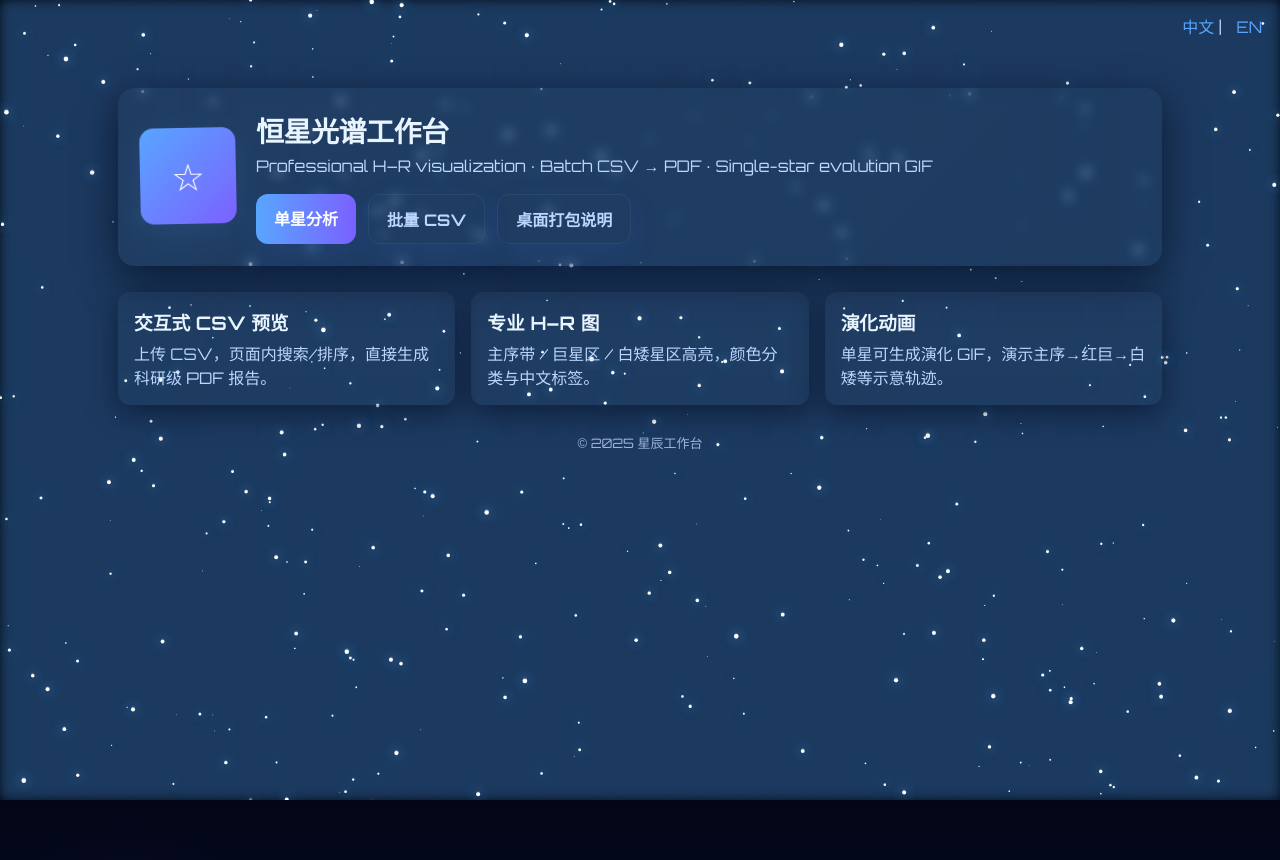
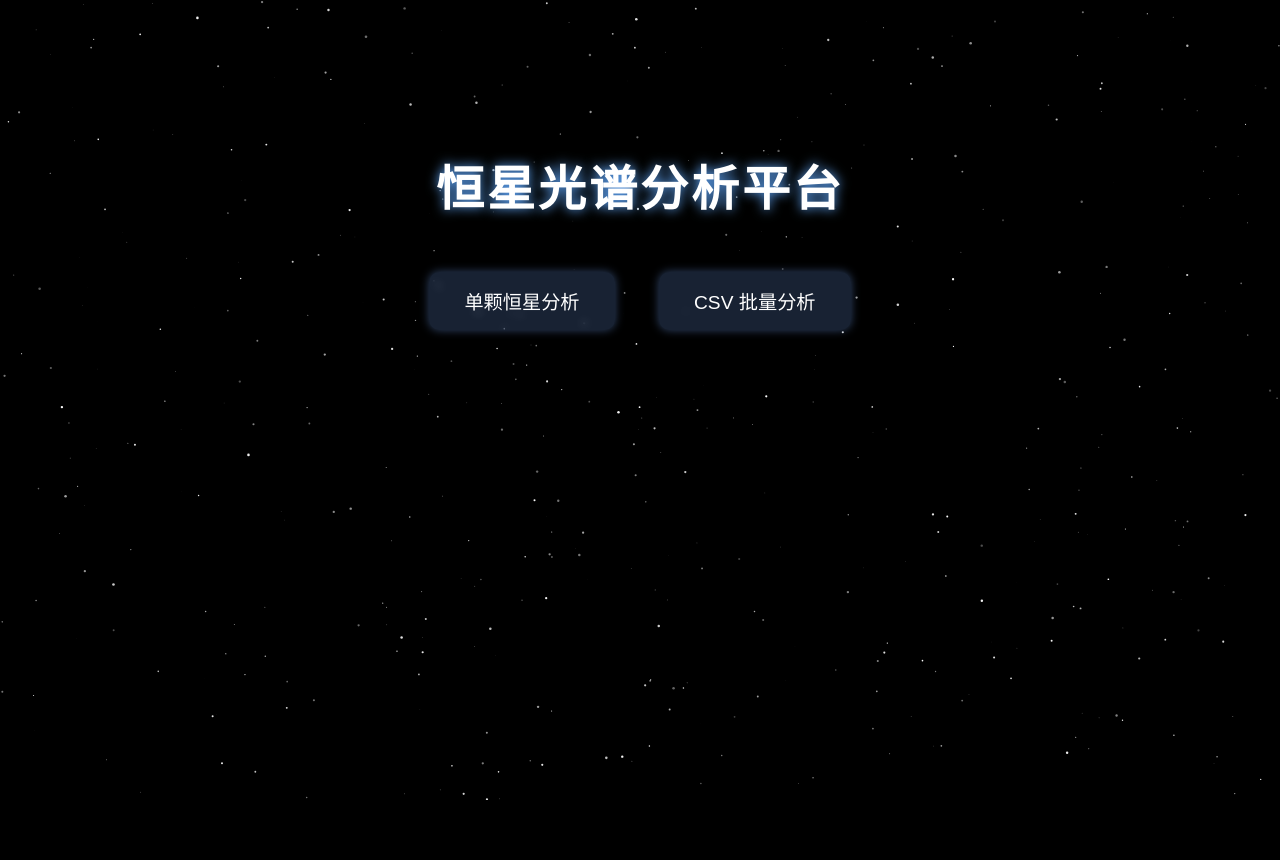
Before and after one commit to sriubasastor-debug/stellar-spectrum-web, a Python web app: template templates/index.html in a window 1280 px wide. After the commit the page ends 800 px from the top, so only its background shows below. Run offline with Jinja, Linux system fonts and the light colour scheme; the template is opened without the code that fills it, so the values that code supplies are empty; some libraries are stand-ins or nearby versions; some web fonts are replaced.

Commit message:
Update index.html

```diff
--- a/templates/index.html
+++ b/templates/index.html
@@ -1,139 +1,133 @@
 <!DOCTYPE html>
-<html lang="{{ 'zh' if lang == 'zh' else 'en' }}">
+<html lang="zh">
 <head>
-  <meta charset="utf-8" />
-  <meta name="viewport" content="width=device-width,initial-scale=1" />
-  <title>{{ t('title') if t else '恒星光谱工作台' }}</title>
+    <meta charset="UTF-8">
+    <title>恒星光谱分析平台</title>
 
-  <!-- AOS 动画 -->
-  <link href="https://cdn.jsdelivr.net/npm/aos@2.3.4/dist/aos.css" rel="stylesheet" />
-  <!-- Google font fallback -->
-  <link href="https://fonts.googleapis.com/css2?family=Orbitron:wght@400;700&display=swap" rel="stylesheet">
-
+    <!-- 全局字体 -->
     <style>
-    /* 载入本地中文字体（请确保 static/fonts/NotoSansSC-Regular.otf 已存在） */
     @font-face {
         font-family: "CHN";
-      src: url("/static/fonts/NotoSansSC-Regular.otf") format("opentype");
-      font-weight: 400;
-      font-style: normal;
+        src: url("/static/fonts/NotoSansSC-Regular.otf");
     }
-    :root{
-      --bg1:#020617;
-      --bg2:#071028;
-      --neon:#58a6ff;
-      --accent:#7b61ff;
-      --glass: rgba(255,255,255,0.03);
+    body {
+        font-family: "CHN", sans-serif;
+        margin: 0;
+        padding: 0;
+        overflow-x: hidden;
+        background: black;
+        color: white;
     }
-    *{box-sizing:border-box}
-    html,body{height:100%;margin:0;font-family: "CHN", "Orbitron", sans-serif;color:#e8f4ff}
-    body{background:radial-gradient(1200px 600px at 10% 10%, rgba(124,58,237,0.04), transparent 10%), linear-gradient(180deg,var(--bg1),var(--bg2));overflow:hidden}
+    </style>
 
-    /* starfield canvas full screen */
-    canvas#starfield{position:fixed;inset:0;z-index:0}
+    <!-- 星空背景 Canvas 样式 -->
+    <style>
+        #starfield {
+            position: fixed;
+            top: 0;
+            left: 0;
+            width: 100%;
+            height: 100%;
+            z-index: -1;
+        }
 
-    /* foreground container */
-    .wrap{position:relative;z-index:5;max-width:1100px;margin:60px auto;padding:28px}
+        .container {
+            text-align: center;
+            margin-top: 150px;
+        }
 
-    .hero{
-      display:flex;align-items:center;gap:20px;padding:22px;border-radius:16px;background:linear-gradient(135deg, rgba(255,255,255,0.02), rgba(255,255,255,0.01));
-      box-shadow:0 12px 40px rgba(2,6,23,0.6);backdrop-filter:blur(6px)
+        h1 {
+            font-size: 3rem;
+            letter-spacing: 3px;
+            text-shadow: 0 0 18px #6eb6ff;
+            animation: glow 3s ease-in-out infinite alternate;
         }
-    .logo{
-      width:96px;height:96px;border-radius:14px;background:linear-gradient(135deg,var(--neon),var(--accent));
-      display:flex;align-items:center;justify-content:center;color:white;font-size:38px;box-shadow:0 8px 30px rgba(80,150,255,0.12)
+
+        @keyframes glow {
+            from { text-shadow: 0 0 10px #5fa8ff; }
+            to   { text-shadow: 0 0 25px #8ccaff; }
         }
-    .meta h1{margin:0;font-size:28px;letter-spacing: -0.5px}
-    .meta p{margin:6px 0 0;color:#bcd6ff}
 
-    .actions{margin-top:18px;display:flex;gap:12px;flex-wrap:wrap}
-    .btn{padding:12px 18px;border-radius:12px;background:linear-gradient(90deg,var(--neon),var(--accent));color:white;text-decoration:none;font-weight:700;box-shadow:0 10px 30px rgba(60,100,230,0.12)}
-    .btn.ghost{background:transparent;border:1px solid rgba(255,255,255,0.06);color:#bcd6ff}
+        .btn {
+            padding: 15px 35px;
+            font-size: 1.2rem;
+            border-radius: 10px;
+            border: none;
+            margin: 20px;
+            cursor: pointer;
+            background: rgba(120,170,255,0.2);
+            color: white;
+            backdrop-filter: blur(5px);
+            transition: 0.3s;
+            box-shadow: 0 0 10px rgba(120,170,255,0.4);
+        }
 
-    .grid{margin-top:26px;display:grid;grid-template-columns:repeat(auto-fit,minmax(260px,1fr));gap:16px}
-    .card{padding:16px;border-radius:12px;background:linear-gradient(180deg, rgba(255,255,255,0.02), rgba(255,255,255,0.01));box-shadow:0 8px 30px rgba(2,6,23,0.5)}
-    .card h3{margin:0 0 6px}
-    .card p{margin:0;color:#bcd6ff}
+        .btn:hover {
+            background: rgba(120,170,255,0.5);
+            box-shadow: 0 0 20px rgba(120,170,255,0.9);
+        }
+    </style>
 
-    .footer{margin-top:28px;text-align:center;color:#9fb4d9;font-size:13px}
+    <!-- GSAP 动画库 -->
+    <script src="https://cdnjs.cloudflare.com/ajax/libs/gsap/3.12.2/gsap.min.js"></script>
+</head>
 
-    .lang{position:fixed;right:18px;top:14px;color:#bcd6ff;z-index:10}
-    .lang a{color:var(--neon);text-decoration:none;margin-left:10px}
-    @media (max-width:640px){.hero{flex-direction:column;align-items:flex-start}.logo{width:70px;height:70px}}
-  </style>
-</head>
 <body>
+
+<!-- 星空背景 -->
 <canvas id="starfield"></canvas>
 
-  <div class="lang">
-    <a href="/?lang=zh">中文</a> | <a href="/?lang=en">EN</a>
+<div class="container">
+    <h1 id="title">恒星光谱分析平台</h1>
+
+    <a href="/single"><button class="btn">单颗恒星分析</button></a>
+    <a href="/csv"><button class="btn">CSV 批量分析</button></a>
 </div>
 
-  <div class="wrap" data-aos="fade-up">
-    <div class="hero" data-aos="zoom-in">
-      <div class="logo" id="logo">☆</div>
-      <div class="meta">
-        <h1>{{ t('title') if t else '恒星光谱工作台' }}</h1>
-        <p>{{ '专业 H–R 可视化 · 批量 CSV → PDF 报告 · 单星演化 GIF' if lang=='zh' else 'Professional H–R visualization · Batch CSV → PDF · Single-star evolution GIF' }}</p>
+<!-- 星空动态脚本 -->
+<script>
+    const canvas = document.getElementById("starfield");
+    const ctx = canvas.getContext("2d");
 
-        <div class="actions">
-          <a class="btn" href="/single?lang={{lang}}">{{ t('single') if t else '单星分析' }}</a>
-          <a class="btn ghost" href="/csv?lang={{lang}}">{{ t('csv') if t else '批量 CSV' }}</a>
-          <a class="btn ghost" href="/download_desktop">{{ t('download_desktop') if t else '桌面打包说明' }}</a>
-        </div>
-      </div>
-    </div>
+    function resize() {
+        canvas.width = window.innerWidth;
+        canvas.height = window.innerHeight;
+    }
+    window.addEventListener("resize", resize);
+    resize();
 
-    <div class="grid" data-aos="fade-up" data-aos-delay="80">
-      <div class="card">
-        <h3>交互式 CSV 预览</h3>
-        <p>上传 CSV，页面内搜索/排序，直接生成科研级 PDF 报告。</p>
-      </div>
-      <div class="card">
-        <h3>专业 H–R 图</h3>
-        <p>主序带 / 巨星区 / 白矮星区高亮，颜色分类与中文标签。</p>
-      </div>
-      <div class="card">
-        <h3>演化动画</h3>
-        <p>单星可生成演化 GIF，演示主序→红巨→白矮等示意轨迹。</p>
-      </div>
-    </div>
+    // 生成星星
+    let stars = [];
+    for (let i = 0; i < 500; i++) {
+        stars.push({
+            x: Math.random() * canvas.width,
+            y: Math.random() * canvas.height,
+            z: Math.random() * 2 + 0.5,
+            radius: Math.random() * 1.3
+        });
+    }
 
-    <div class="footer" data-aos="fade-up" data-aos-delay="160">© 2025 星辰工作台</div>
-  </div>
+    function draw() {
+        ctx.clearRect(0, 0, canvas.width, canvas.height);
 
-  <!-- libs -->
-  <script src="https://cdn.jsdelivr.net/npm/aos@2.3.4/dist/aos.js"></script>
-  <script src="https://cdnjs.cloudflare.com/ajax/libs/gsap/3.12.2/gsap.min.js"></script>
+        ctx.fillStyle = "white";
+        stars.forEach(s => {
+            ctx.globalAlpha = s.z / 2;
+            ctx.beginPath();
+            ctx.arc(s.x, s.y, s.radius, 0, Math.PI * 2);
+            ctx.fill();
 
-  <script>
-    // init animations
-    AOS.init({duration:700,once:true});
+            s.y += s.z;
+            if (s.y > canvas.height) s.y = 0;
+        });
 
-    // logo subtle animation
-    gsap.from("#logo",{y:-6,rotation:-6,duration:1.4,repeat:-1,yoyo:true,ease:"sine.inOut"});
+        requestAnimationFrame(draw);
+    }
+    draw();
 
-    // starfield
-    const canvas = document.getElementById('starfield');
-    const ctx = canvas.getContext('2d');
-    let w,h,stars=[];
-    function resize(){w=canvas.width=innerWidth;h=canvas.height=innerHeight}
-    window.addEventListener('resize', resize);
-    resize();
-    function initStars(){stars=[];for(let i=0;i<400;i++){stars.push({x:Math.random()*w,y:Math.random()*h,z:Math.random()*2+0.3})}}
-    initStars();
-    function tick(){
-      ctx.fillStyle='rgba(0,0,8,0.45)';
-      ctx.fillRect(0,0,w,h);
-      ctx.shadowBlur=12;ctx.shadowColor='#4ea3ff';
-      for(let s of stars){
-        ctx.beginPath();ctx.fillStyle='white';ctx.arc(s.x,s.y,s.z,0,Math.PI*2);ctx.fill();
-        s.y += s.z*0.3;
-        if(s.y>h) s.y=0;
-      }
-      requestAnimationFrame(tick);
-    }
-    tick();
+    // GSAP 动画
+    gsap.from("#title", { duration: 2, opacity: 0, y: -50 });
 </script>
+
 </body>
 </html>
```
Lines whose indentation alone changed are shown as unchanged.
